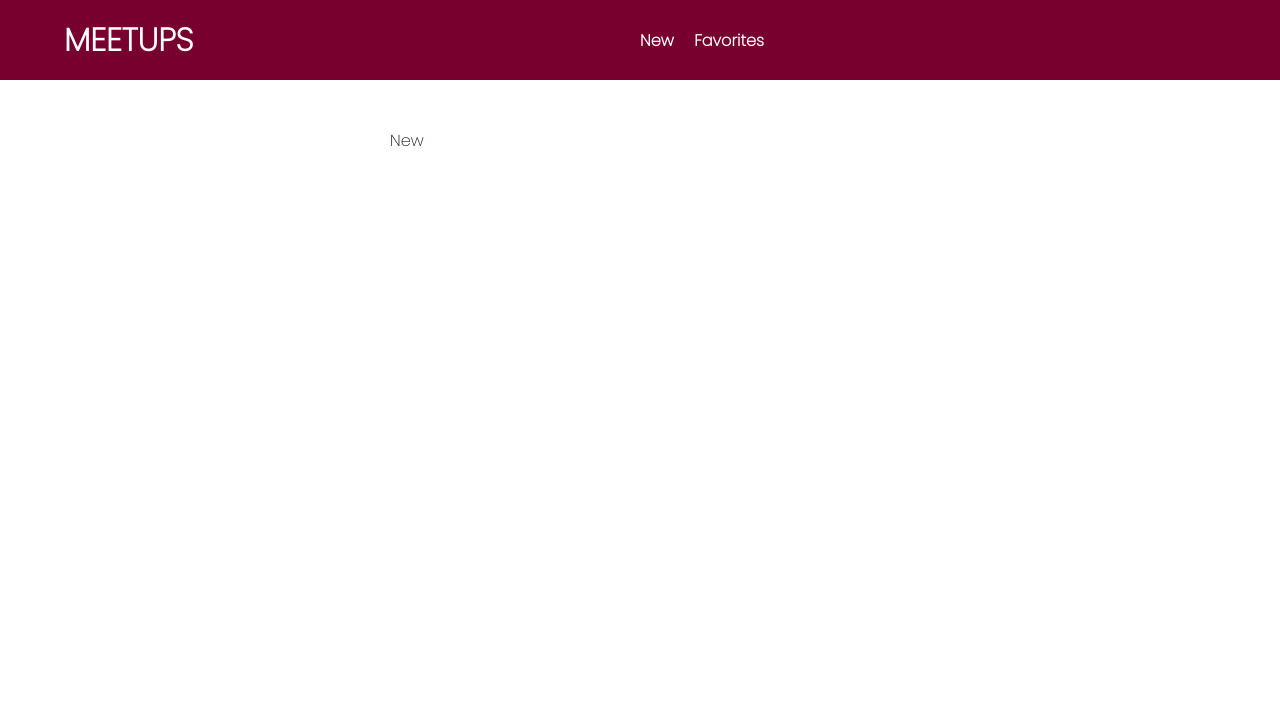
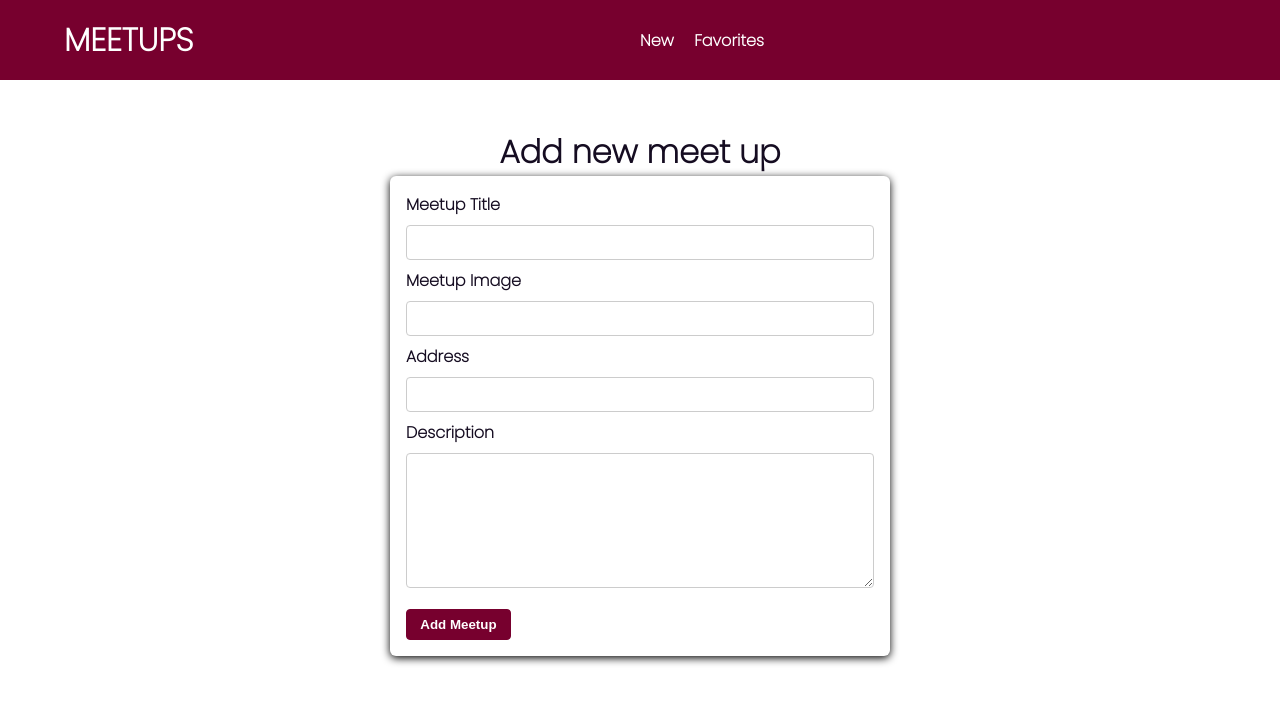
Before and after one commit to Ade2002/meetup-page, a React (Create React App) app: page /new in a window 1280 px wide. Shown: the top 704 px of the page. Built offline with nearby package versions, Linux system fonts and the light colour scheme.

Commit message:
in the new meetup page working with useRef using usref to get input value

```diff
--- /dev/null
+++ b/src/components/meetups/NewMeetupForm.js
@@ -0,0 +1,34 @@
+import React,{ useRef } from 'react'
+import Card from '../ui/Card'
+import classes from './NewMeetupForm.module.scss'
+const NewMeetupForm = () => {
+    const titleInputRef = useRef();
+    const submitMeetup = (e) => {
+        e.preventDefault();
+    }
+    return (
+        <Card>
+            <form className={classes.form} onSubmit={submitMeetup}>
+                <span className={classes.control}>
+                    <label htmlFor='title'>Meetup Title</label>
+                    <input id='title' type={'text'} required />
+                </span>
+                <span className={classes.control}>
+                    <label htmlFor='image'>Meetup Image</label>
+                    <input id='image' type={'url'} required />
+                </span>
+                <span className={classes.control}>
+                    <label htmlFor='address'>Address</label>
+                    <input id='address' type={'text'} required />
+                </span>
+                <span className={classes.control}>
+                    <label htmlFor='description'>Description</label>
+                    <textarea id='description' rows={5} required />
+                </span>
+                <button className={classes.actions}>Add Meetup</button>
+            </form>
+        </Card>
+    )
+}
+
+export default NewMeetupForm
--- /dev/null
+++ b/src/components/meetups/NewMeetupForm.module.scss
@@ -0,0 +1,40 @@
+.form {
+    padding: 1em;
+}
+
+.control {
+    margin-bottom: 0.5em;
+    width: 100%;
+    label {
+        display: block;
+        font-weight: bold;
+        margin-bottom: 0.5em;
+    }
+
+    input {
+        display: block;
+        font: inherit;
+        border-radius: 4px;
+        border: 1px solid #ccc;
+        width: 100%;
+        padding: 0.25em;
+    }
+    textarea{
+        @extend input;
+    }
+}
+button{
+    margin-top: 1em;
+    text-align: right;
+    cursor: pointer;
+    background-color: #77002e;
+    border:1px solid #77002e;
+    color: white;
+    border-radius: 4px;
+    font-weight: bold;
+    padding:0.5em 1em;
+    &:hover,&:active{
+        background-color: #a50e48;
+        border-color: #a50e48;
+    }
+}
--- a/src/components/pages/New.js
+++ b/src/components/pages/New.js
@@ -1,9 +1,12 @@
 import React from 'react'
-
+import NewMeetupForm from '../meetups/NewMeetupForm'
 const New = () => {
-  return (
-    <div>New</div>
-  )
+    return (
+        <section>
+            <h1>Add new meet up</h1>
+            <NewMeetupForm/>
+        </section>
+    )
 }
 
 export default New
```
